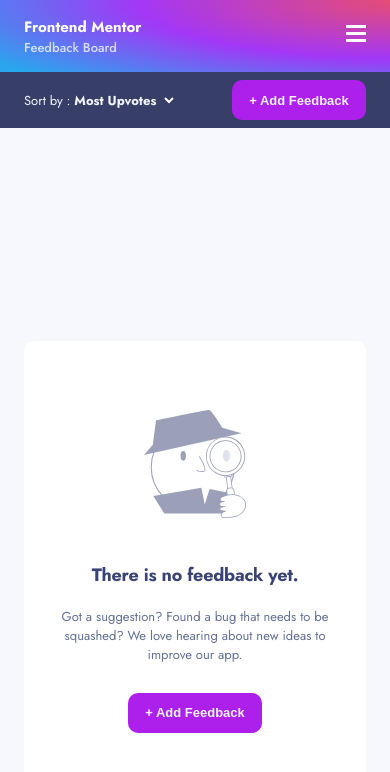
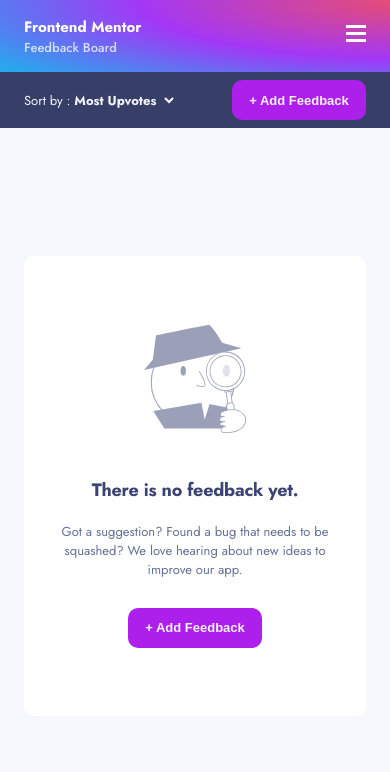
Before and after one commit to jonkarrer/Feedback-App, a Svelte app: page / in a window 390 px wide. Shown: the top 772 px of the page. Built offline with nearby package versions, Linux system fonts and the light colour scheme.

Commit message:
fix: margin on mobile view

```diff
--- a/src/index.svelte
+++ b/src/index.svelte
@@ -22,7 +22,6 @@
 <style>
   main {
     display: grid;
-    place-items: center;
 
     min-height: 100vh;
 
@@ -32,7 +31,6 @@
 
   .three {
     width: 100%;
-    margin-top: 128px;
   }
 
   /*Md*/
```
